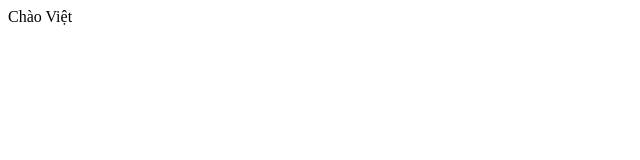
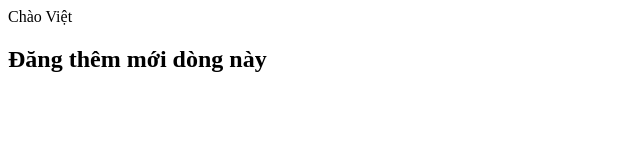
Before and after one commit to vulinh1704/DemoC12Git, a plain HTML site: page index.html in a window 1280 px wide. Shown: the whole page, without its empty margins (0-640 px from the left). Drawn offline with Linux system fonts and the light colour scheme.

Commit message:
dang them dong 9 - dang - 11:18 3/4

```diff
--- a/index.html
+++ b/index.html
@@ -6,5 +6,6 @@
 </head>
 <body>
 Chào Việt
+<h2>Đăng thêm mới dòng này</h2>
 </body>
 </html>
```
